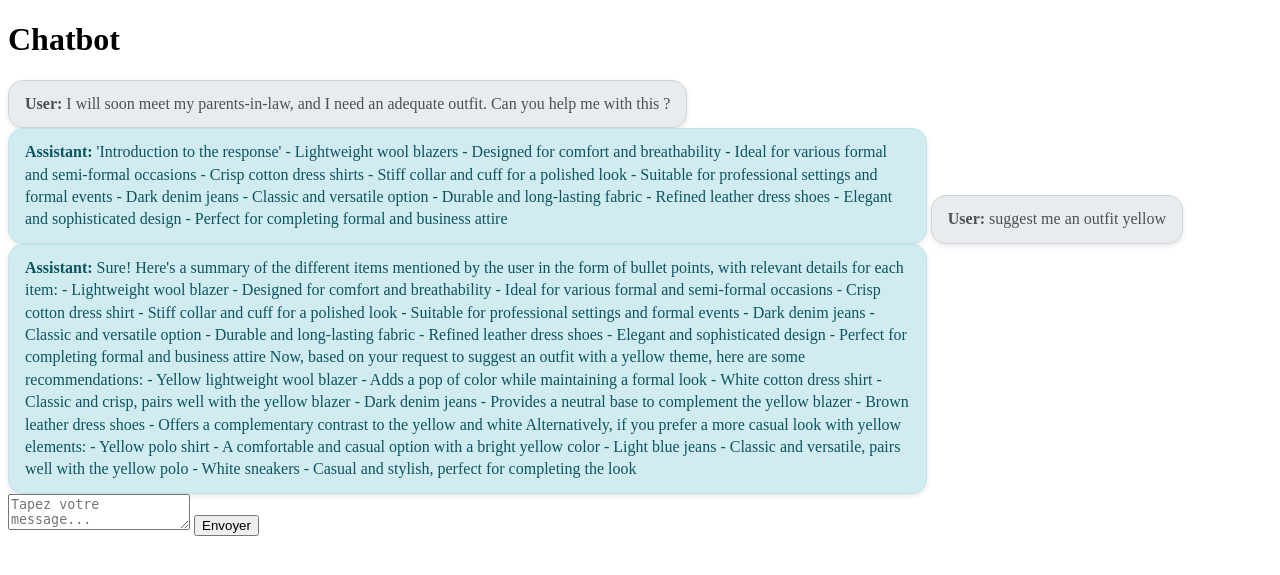
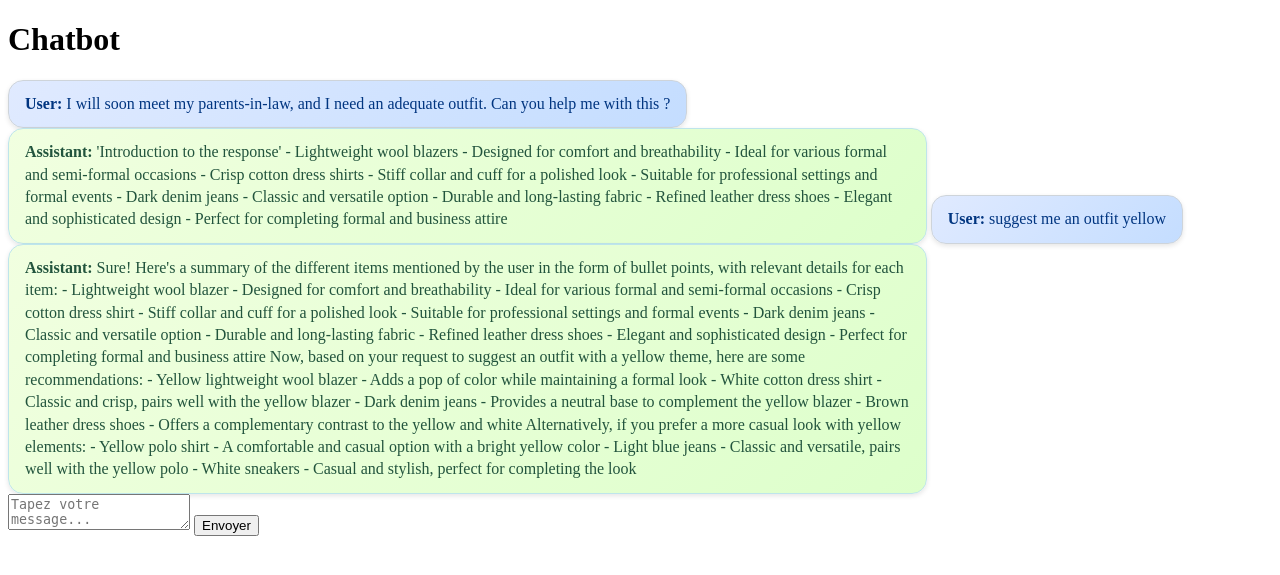
Before and after one commit to Kewij/RetailX7, a Django app: template src/app/retailx7/Home/templates/Home/chatbot.html in a window 1280 px wide. Shown: the top 575 px of the page. Run offline with Django 4.2, Linux system fonts and the light colour scheme; the template is opened without the code that fills it, so the values that code supplies are empty; a user stored in the database is signed in; data comes from the database, SQL or seed files in the repository.

Commit message:
jfozfjpz

```diff
--- a/src/app/retailx7/Home/static/Home/css/chatbox.css
+++ b/src/app/retailx7/Home/static/Home/css/chatbox.css
@@ -29,18 +29,18 @@
 
 /* User Message */
 .user-message {
-    background-color: #e9ecef;
+    background: linear-gradient(135deg, #e0eaff, #c4ddff);
+    color: #003580;
     align-self: flex-end;
-    color: #495057;
     border: 1px solid #ced4da;
     animation: slideInRight 0.3s ease;
 }
 
 /* Assistant Message */
 .assistant-message {
-    background-color: #d1ecf1;
+    background: linear-gradient(135deg, #f1ffe0, #ddffcb);
+    color: #22543d;
     align-self: flex-start;
-    color: #0c5460;
     border: 1px solid #bee5eb;
     animation: slideInLeft 0.3s ease;
 }
```
